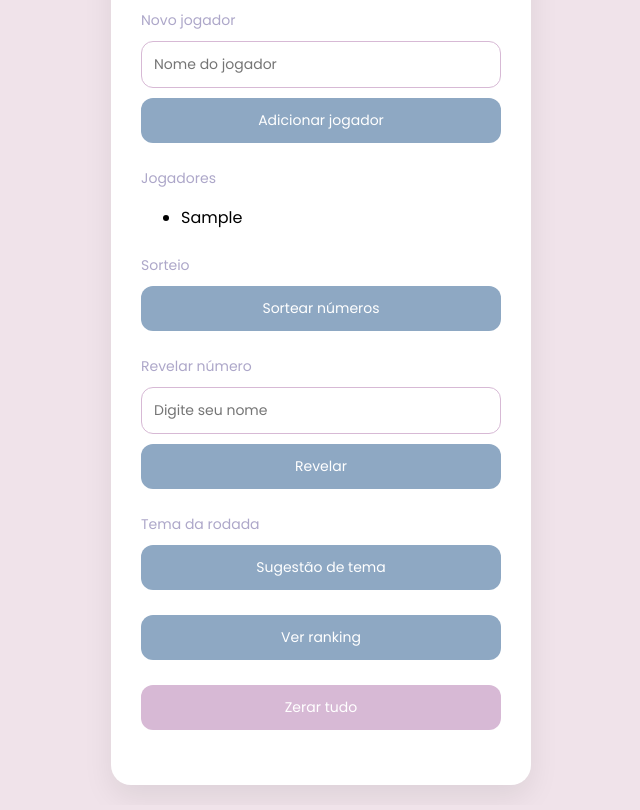
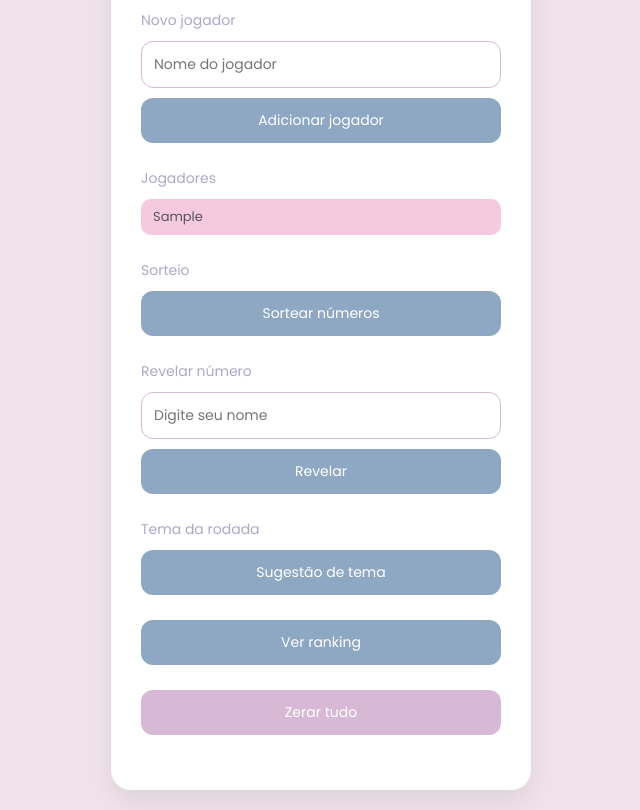
Before and after one commit to Luizareiss/itoprimos, a plain HTML site: page index.html in a window 1280 px wide. Both pictures are taken after typing "Sample" into the empty fields and a click on the button "Adicionar jogador". Shown: the part 139-949 px from the top of the page, without its empty margins (319-959 px from the left). Drawn offline with Linux system fonts and the light colour scheme.

Commit message:
teste final 2

```diff
--- a/style.css
+++ b/style.css
@@ -86,3 +86,18 @@ p {
   color: #555;
   font-weight: 400;
 }
+
+ul {
+  list-style: none;
+  padding: 0;
+  margin: 0;
+}
+
+li {
+  background-color: #f5c9e0;
+  color: #555;
+  padding: 8px 12px;
+  border-radius: 10px;
+  margin-bottom: 6px;
+  font-size: 13px;
+}
```
